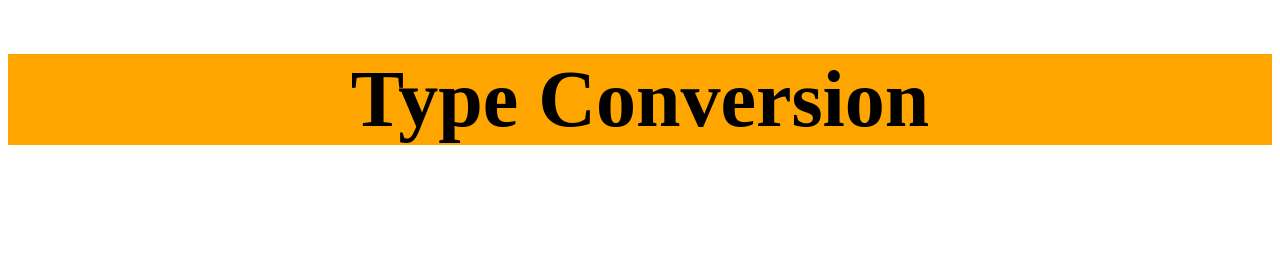
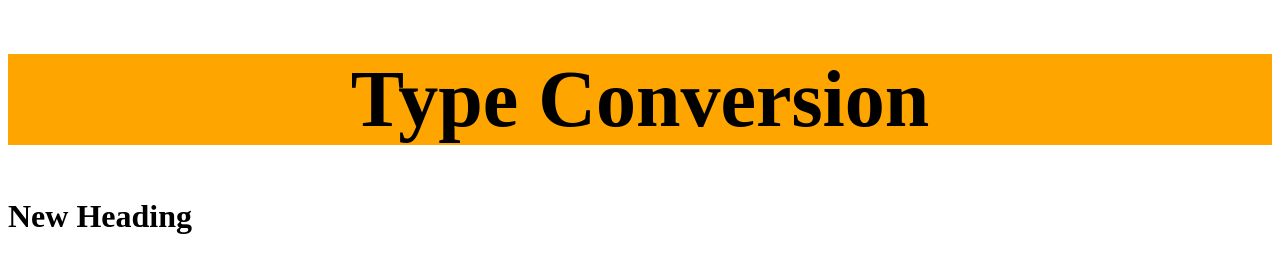
Before and after one commit to ZakPardis/GitHubTest, a plain HTML site: page index.html in a window 1280 px wide. Drawn offline with Linux system fonts and the light colour scheme.

Commit message:
added new heading

```diff
--- a/index.html
+++ b/index.html
@@ -10,5 +10,6 @@
     <h1 style="background-color: orange; text-align: center; font-size: 80px">
       Type Conversion
     </h1>
+    <h1>New Heading</h1>
   </body>
 </html>
```
